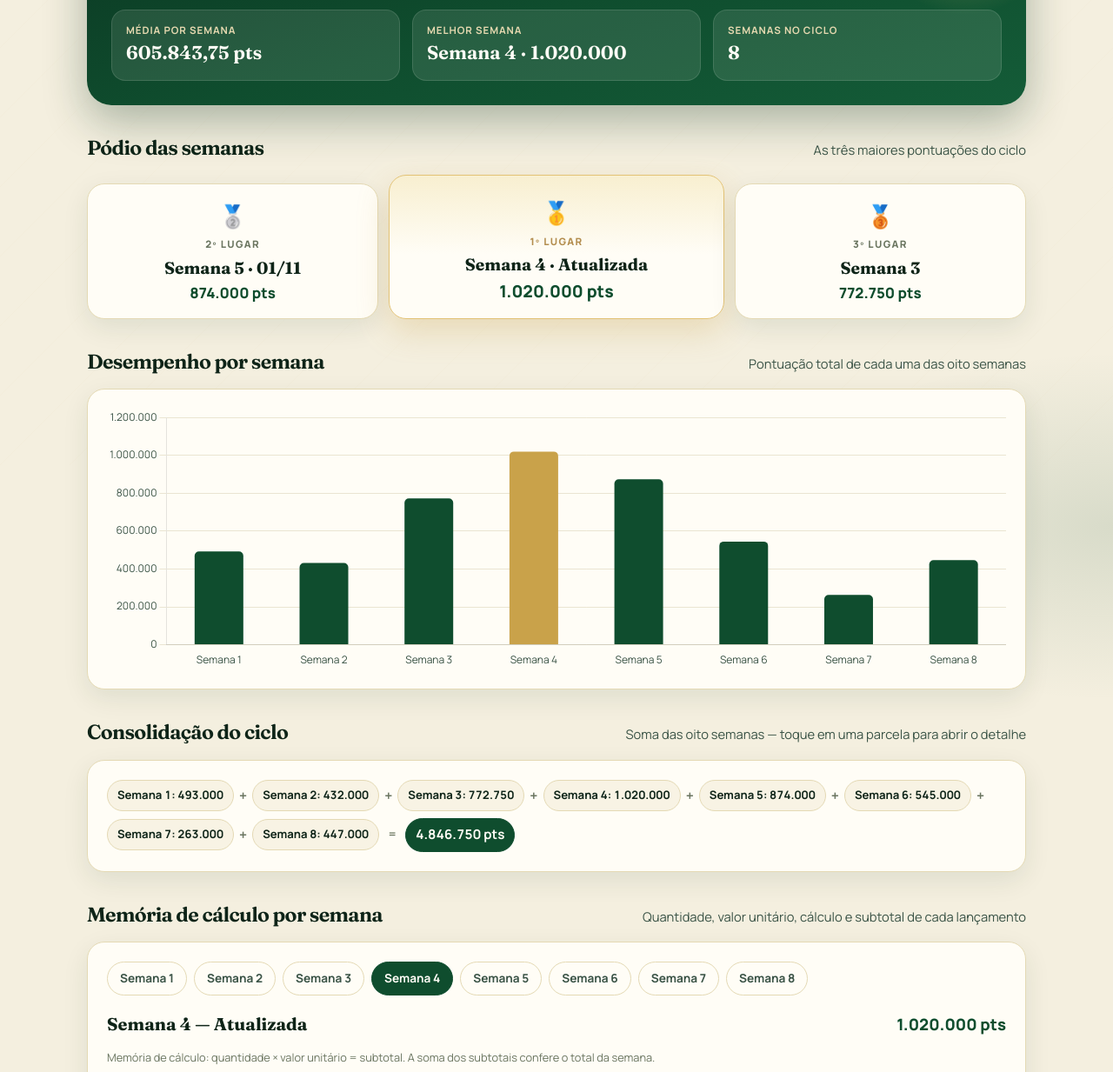
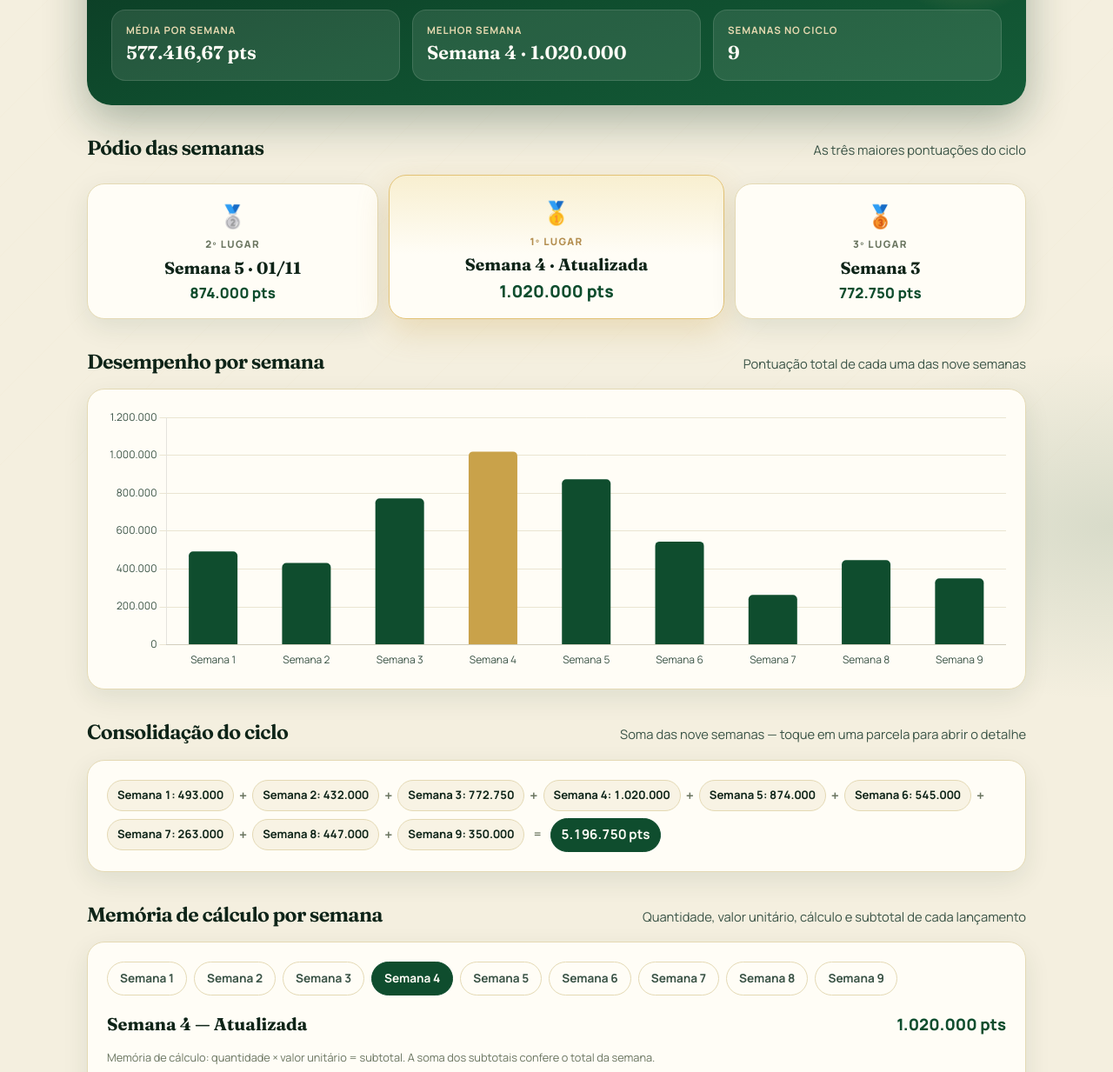
Before and after one commit to ThallesDaniel/pontuacao_juda, a plain HTML site: page index.html in a window 1280 px wide. Shown: the part 265-1498 px from the top of the page at 87% size. Drawn offline with nearby package versions, Linux system fonts and the light colour scheme.

Commit message:
Adiciona semana 9 (28/11)
Co-authored-by: Thalles Daniel <ThallesDaniel@users.noreply.github.com>

```diff
--- a/index.html
+++ b/index.html
@@ -360,7 +360,7 @@
       <div class="emblem" aria-hidden="true">FJU</div>
       <div class="header-text">
         <h1>Controle de Pontuação</h1>
-        <p>Controle de pontos · Judá · Outubro e novembro de 2026 · 8 semanas</p>
+        <p>Tribo de Judá · Juventude · Outubro e novembro de 2026 · 9 semanas</p>
       </div>
     </div>
   </header>
@@ -369,7 +369,7 @@
     <section class="hero" aria-label="Pontuação geral acumulada">
       <div class="hero-kicker">Pontuação geral acumulada</div>
       <div class="hero-total" id="heroTotal">0<span class="unit">pts</span></div>
-      <p class="hero-caption">Fechamento das oito semanas do ciclo · memória de cálculo conferida</p>
+      <p class="hero-caption">Fechamento das nove semanas do ciclo · memória de cálculo conferida</p>
       <div class="kpi-grid">
         <div class="kpi">
           <div class="label">Média por semana</div>
@@ -381,7 +381,7 @@
         </div>
         <div class="kpi">
           <div class="label">Semanas no ciclo</div>
-          <div class="value" id="kpiSemanas">8</div>
+          <div class="value" id="kpiSemanas">9</div>
         </div>
       </div>
     </section>
@@ -397,7 +397,7 @@
     <section class="section" id="semanal">
       <div class="section-head">
         <h2>Desempenho por semana</h2>
-        <p>Pontuação total de cada uma das oito semanas</p>
+        <p>Pontuação total de cada uma das nove semanas</p>
       </div>
       <div class="card">
         <div class="chart-box">
@@ -409,7 +409,7 @@
     <section class="section" id="consolidacao">
       <div class="section-head">
         <h2>Consolidação do ciclo</h2>
-        <p>Soma das oito semanas — toque em uma parcela para abrir o detalhe</p>
+        <p>Soma das nove semanas — toque em uma parcela para abrir o detalhe</p>
       </div>
       <div class="card">
         <div class="formula" id="formula" role="group" aria-label="Fórmula da pontuação total"></div>
@@ -604,7 +604,7 @@
       {
         numero: 8,
         nome: "Semana 8",
-        rotulo: "Última semana",
+        rotulo: "21/11",
         itens: [
           { atividade: "Vigília", regraId: "vigilia", quantidade: 15, pontosUnidade: 5000, observacao: "5.000 pontos por pessoa" },
           { atividade: "Jovem afastado", regraId: "jovem", quantidade: 1, pontosUnidade: 80000 },
@@ -612,6 +612,17 @@
           { atividade: "Meditação", regraId: "meditacao", quantidade: 1, pontosUnidade: 1000 },
           { atividade: "Bônus — tribo mais cheia", regraId: "tribo", quantidade: 1, pontosUnidade: 10000, observacao: "11 jovens; critério acima de 10 pessoas às 16:15" },
           { atividade: "Quiz", regraId: "quiz", quantidade: 1, pontosUnidade: 1000 }
+        ]
+      },
+      {
+        numero: 9,
+        nome: "Semana 9",
+        rotulo: "28/11",
+        itens: [
+          { atividade: "Libertação — participantes regulares", regraId: "libertacao-regular", quantidade: 7, pontosUnidade: 20000 },
+          { atividade: "Evangelização", regraId: "evangelizacao", quantidade: 3, pontosUnidade: 40000 },
+          { atividade: "Algo a Mais", regraId: "algo-a-mais", quantidade: 1, pontosUnidade: 80000 },
+          { atividade: "Pacote de copos", regraId: "copos", quantidade: 1, pontosUnidade: 10000 }
         ]
       }
     ],
@@ -936,8 +947,8 @@
   });
 
   /* Checagem no console: totais esperados do fechamento */
-  console.assert(totalGeral === 4846750, "Total geral divergente", totalGeral);
-  const esperados = [493000, 432000, 772750, 1020000, 874000, 545000, 263000, 447000];
+  console.assert(totalGeral === 5196750, "Total geral divergente", totalGeral);
+  const esperados = [493000, 432000, 772750, 1020000, 874000, 545000, 263000, 447000, 350000];
   semanas.forEach((s, i) => console.assert(s.total === esperados[i], "Semana " + s.numero, s.total));
   </script>
 </body>
```
